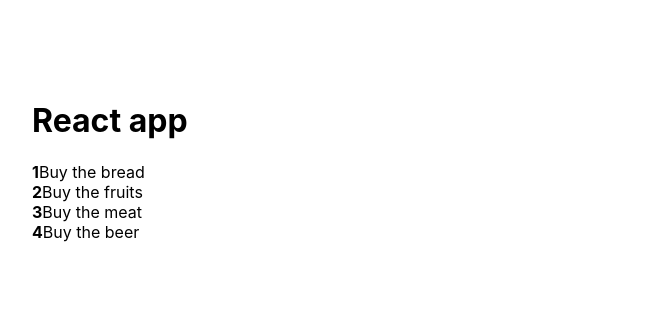
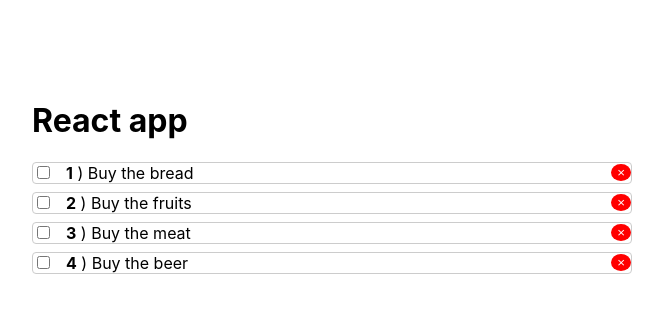
Before and after one commit to AlexNines/reatube, a React (Create React App) app: page / in a window 1280 px wide. Shown: the top 312 px of the page, without its empty margins (308-971 px from the left). Built offline with nearby package versions, Linux system fonts and the light colour scheme.

Commit message:
todo list added

```diff
--- a/package.json
+++ b/package.json
@@ -6,6 +6,7 @@
     "@testing-library/jest-dom": "^4.2.4",
     "@testing-library/react": "^9.5.0",
     "@testing-library/user-event": "^7.2.1",
+    "prop-types": "^15.7.2",
     "react": "^16.13.1",
     "react-dom": "^16.13.1",
     "react-scripts": "3.4.1"
--- a/src/App.js
+++ b/src/App.js
@@ -1,23 +1,20 @@
-import React from 'react';
-import TodoList from './Todo/TodoList'
+import React from "react"
+import TodoList from "./Todo/TodoList"
 
 function App() {
-
-    const todos = [
-        {id: 1, completed: false, title: 'Buy the bread'},
-        {id: 2, completed: false, title: 'Buy the fruits'},
-        {id: 3, completed: false, title: 'Buy the meat'},
-        {id: 4, completed: false, title: 'Buy the beer'}
-
-
-
-    ]
-  return (<div className='wrapper'>
+  const todos = [
+    { id: 1, completed: false, title: ")  Buy the bread" },
+    { id: 2, completed: false, title: ")  Buy the fruits" },
+    { id: 3, completed: false, title: ")  Buy the meat" },
+    { id: 4, completed: false, title: ")  Buy the beer" },
+  ];
+  return (
+    <div className="wrapper">
       <h1>React app</h1>
 
       <TodoList todos={todos} />
-  </div>)
-
+    </div>
+  )
 }
 
-export default App;
+export default App
--- a/src/Todo/TodoItem.js
+++ b/src/Todo/TodoItem.js
@@ -1,10 +1,40 @@
-import React from "react";
+import React from "react"
+import PropTypes from "prop-types"
 
-export default function TodoItem({ todo, index }) {
-  return (
-    <li>
-      <strong>{index +1 }</strong>
-      {todo.title}
-    </li>
-  );
+const styles = {
+    li: {
+        display: 'flex',
+        justifyContent: 'space-between',
+        alignItems: 'center',
+        padding: '.5rem 1 rem',
+        border: '1px solid #ccc',
+        borderRadius: '4px',
+        marginBottom: '.5rem'
+    },
+    input: {
+        marginRight: '1rem'
+    }
+
 }
+
+function TodoItem({ todo, index }) {
+    return (
+        <li style={styles.li}>
+            <span>
+                <input type="checkbox" style={styles.input} />
+                <strong>{index + 1}</strong>
+                &nbsp;
+                {todo.title}
+            </span>
+            <button className='rm'>&times;</button>
+        </li>
+    );
+}
+
+TodoItem.propTypes = {
+    todo: PropTypes.object.isRequired,
+    index: PropTypes.number
+}
+
+
+export default TodoItem
--- a/src/index.css
+++ b/src/index.css
@@ -15,3 +15,10 @@ code {
     margin: 0 auto;
     width: 600px;
 }
+
+.rm{
+    background: red;
+    border-radius: 50%;
+    color: #fff;
+    border: none;
+}
```
Also changed, not shown: src/Todo/TodoList.js (+13 -7 lines).
